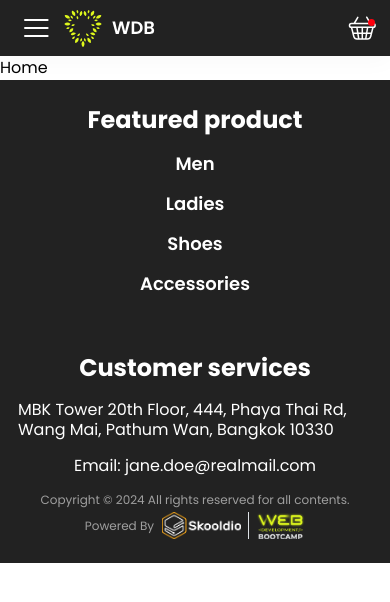
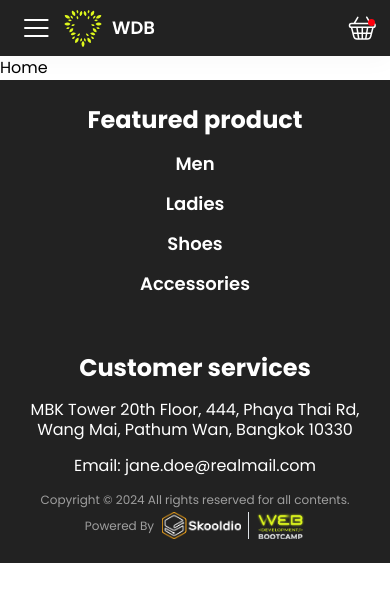
Before and after one commit to surarats/wdb-project, a React (Vite) app: page / in a window 390 px wide. Shown: the top 602 px of the page. Built offline with nearby package versions, Linux system fonts and the light colour scheme.

Commit message:
fix: edit fixed size to responsive for all device

```diff
--- a/src/components/Footer.jsx
+++ b/src/components/Footer.jsx
@@ -3,7 +3,8 @@
 function Footer() {
   return (
     // Footer Container
-    <div className="flex flex-col gap-4 py-6 px-[18px] items-center bg-[#222] text-white lg:px-40 lg:py-4">
+    <footer className="bg-[#222]">
+      <div className="flex flex-col gap-4 py-6 px-[18px] items-center text-white lg:max-w-[1600px] lg:mx-auto lg:py-4">
         <div className="w-full flex flex-col gap-14 lg:flex-row lg:gap-[45px]">
           {/* Featured Product */}
           <div className="flex flex-col gap-4 items-center flex-1 lg:items-start">
@@ -22,7 +23,8 @@
             <div className="font-bold text-2xl lg:text-[32px] lg:leading-[48px]">
               Customer services
             </div>
-          <div className="text-[16px] leading-5">
+            {/* <div className="text-[16px] leading-5 "> fix resposive*/}
+            <div className="text-[16px] text-center leading-5 lg:text-start">
               MBK Tower 20th Floor, 444, Phaya Thai Rd, Wang Mai, Pathum Wan,
               Bangkok 10330
             </div>
@@ -48,6 +50,7 @@
           </div>
         </div>
       </div>
+    </footer>
   );
 }
 
```
Lines whose indentation alone changed are shown as unchanged.
